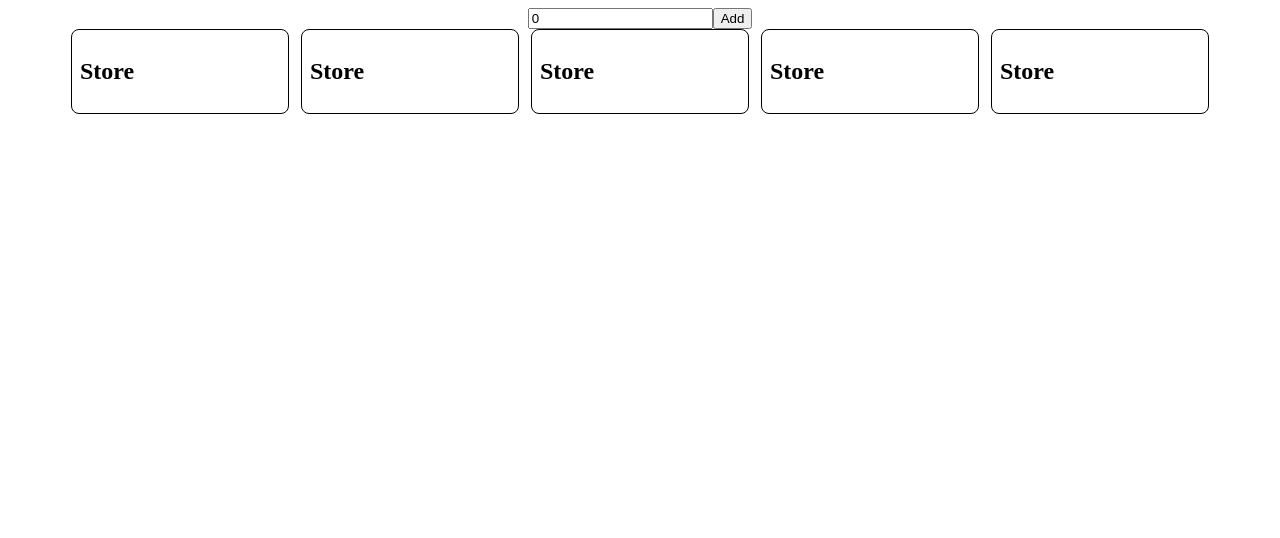
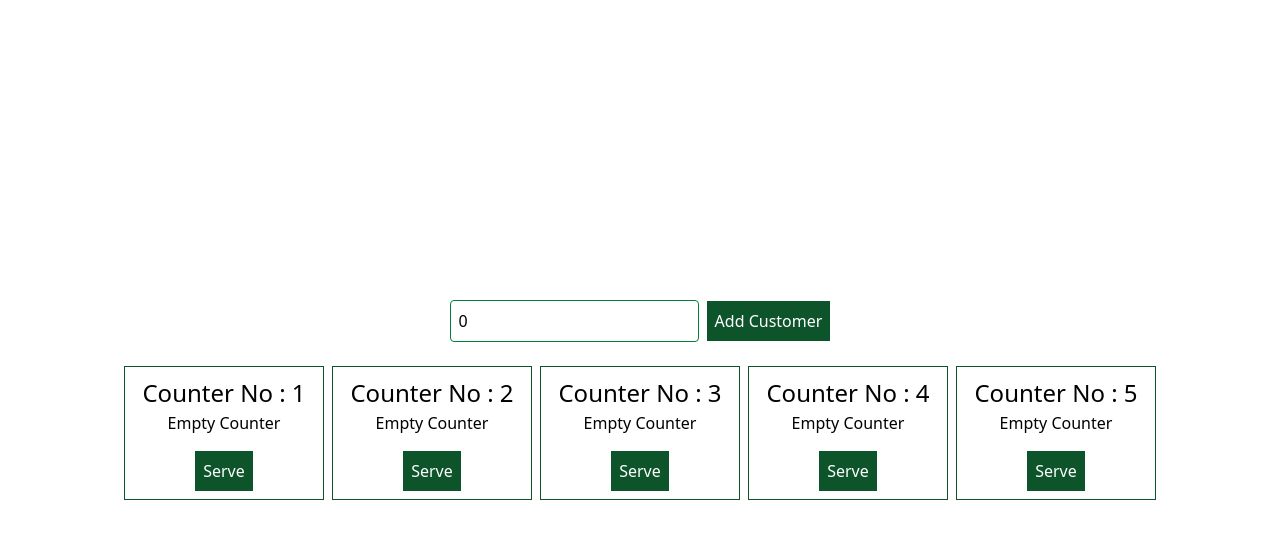
Before and after one commit to ajmal-m/al-code, a React (Vite) app: page / in a window 1280 px wide. Shown: the top 538 px of the page. Built offline with nearby package versions, Linux system fonts and the light colour scheme.

Commit message:
Code updates

```diff
--- a/index.html
+++ b/index.html
@@ -5,6 +5,7 @@
     <link rel="icon" type="image/svg+xml" href="/vite.svg" />
     <meta name="viewport" content="width=device-width, initial-scale=1.0" />
     <title>vite-project</title>
+    <script src="https://cdn.jsdelivr.net/npm/@tailwindcss/browser@4"></script>
   </head>
   <body>
     <div id="root"></div>
--- a/src/App.jsx
+++ b/src/App.jsx
@@ -1,74 +1,100 @@
-import { useState } from 'react'
+import { useState } from "react";
 
-function App() {
+const App = () => {
 
   const [itemCount, setItemCount] = useState(0);
 
-  const [stores, setStores] = useState( new Array(5).fill({
-      items:[],
-      totalQuantity:0
-    }));
+  const [counters, setCounters] = useState(new Array(5).fill( {
+    customers:[
+    ],
+    totalItems:0
+  }));
 
 
-  const addItems = () => {
-    let lesssQuantityStoreIndex = 0;
-    let lessQuantity = stores[0].totalQuantity || 0;
-
-    for(let storeIndex = 0; storeIndex < stores.length; storeIndex++) {
-      if(stores[storeIndex]?.totalQuantity < lessQuantity){
-        lessQuantity = stores[storeIndex]?.totalQuantity;
-        lesssQuantityStoreIndex = storeIndex;
+  const addCustomerToCounter = () => {
+    let lessItemCounterIndex = 0;
+    let lesserItemCount = counters[0]?.totalItems;
+    for(let counterIndex=0; counterIndex< counters.length; counterIndex++){
+      if(counters[counterIndex].totalItems < lesserItemCount){
+        lesserItemCount = counters[counterIndex].totalItems;
+        lessItemCounterIndex = counterIndex;
       }
     }
 
+    const newCounters = counters.map((counter, counterNumber) => {
+      if(counterNumber === lessItemCounterIndex){
+        const updatedCounter = {
+            customers : [ ...counter.customers, { id : counter.customers.length+1, itemCount : Number(itemCount) } ] ,
+            totalItems : counter.totalItems + Number(itemCount)
+        }
+        return updatedCounter
+      }else{
+        return counter;
+      }
+    })
+    setCounters(newCounters);
+  }
 
-      const newStores = [...stores];
+  const serveCustomer = ({counterIndex}) => {
+    const updatedCounters = counters.map((counter, index) => {
+      if(index === counterIndex){
+        const firstCustomerItemCount = counter.customers.shift()?.itemCount || 0;
+        return { ...counter, totalItems : counter.totalItems - firstCustomerItemCount }
+      }else{
+        return counter;
+      }
+    })
 
-      const targetStore = newStores[lesssQuantityStoreIndex];
+    setCounters(updatedCounters);
+  }
 
-      targetStore.items.push({ quantity: itemCount, itemId: targetStore.items.length + 1 });
 
-      targetStore.totalQuantity += itemCount;
-
-      newStores[lesssQuantityStoreIndex] = targetStore;
-
-      setStores(newStores);
-
-  };
-
-  return (
-    <>
-      <div style={{ display: "flex", justifyContent:"center"}}>
+  return(
+    <div className="h-screen flex items-center justify-center flex-col">
+      <div className="flex items-center justify-center gap-2">
         <input
           type="number"
-          placeholder="Type something..."
-          onChange={(e) => setItemCount(Number(e.target.value))}
+          name="itemCount" id="itemCount"
+          className="p-2 border border-green-700 rounded"
           value={itemCount}
+          onChange={(e) => setItemCount(e.target.value)}
         />
-        <button onClick={() => addItems()}>Add</button>
+        <button type="button" className="p-2 bg-green-900 text-white font-medium cursor-pointer" onClick={addCustomerToCounter}>
+          Add Customer
+        </button>
       </div>
 
-      {/* Stores */}
-      <div style={{ display:"flex", justifyContent:"center", gap:"12px"}}>
+      <div className="flex items-center gap-2 mt-6">
         {
-          stores.map((store) => (
-            <div  style={{ width:"200px", border:"1px solid black", borderRadius:"8px", padding:"8px"}} key={store.id}>
-              <h2>Store {store.id}</h2>
-              <div>
-                {store.items.map((item) => (
-                  <div key={item.itemId}  style={{  border:"1px solid black",backgroundColor:"#f0f0f0", borderRadius:"4px", padding:"4px", marginBottom:"4px", display:"flex", justifyContent:"space-between"}}>
-                    <span>Item {item.itemId} : </span>
-                    <p>{item.quantity}</p>
-                  </div>
-                ))}
+          counters.map((counter, index) => (
+            <div className="w-50 min-h-15 border border-green-900 p-2" key={index}>
+              <h2 className="text-center font-medium text-[24px]">Counter No : {index+1}</h2>
+              <div className="flex flex-col gap-1">
+                {
+                  counter?.customers.length > 0 ? counter?.customers.map((customer) => (
+                    <div className="w-full p-1 bg-green-600 text-white font-medium" key={customer.id}>
+                      <p>ItemsCount : <span className="text-[24px]">{customer.itemCount}</span></p>
+                    </div>
+                  )):(
+                    <div>
+                      <p className="text-center">Empty Counter</p>
+                    </div>
+                  )
+                }
+              </div>
+              <div className="text-center mt-4">
+                <button
+                className="p-2 bg-green-900 text-white font-medium cursor-pointer"
+                onClick={() => serveCustomer({counterIndex: index})}>
+                  Serve
+                </button>
               </div>
             </div>
           ))
-
         }
       </div>
-    </>
+    </div>
   )
 }
 
-export default App
+export default App;
```
